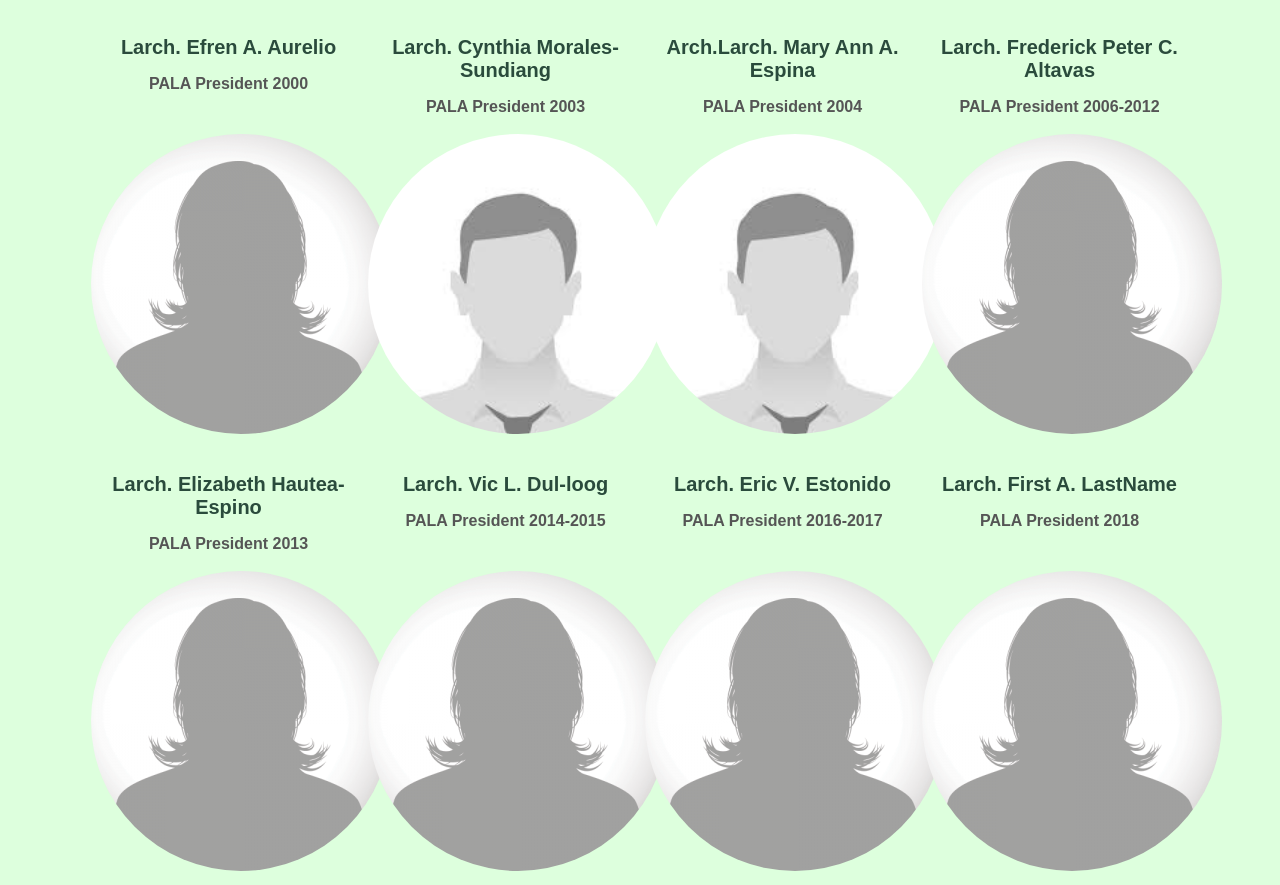
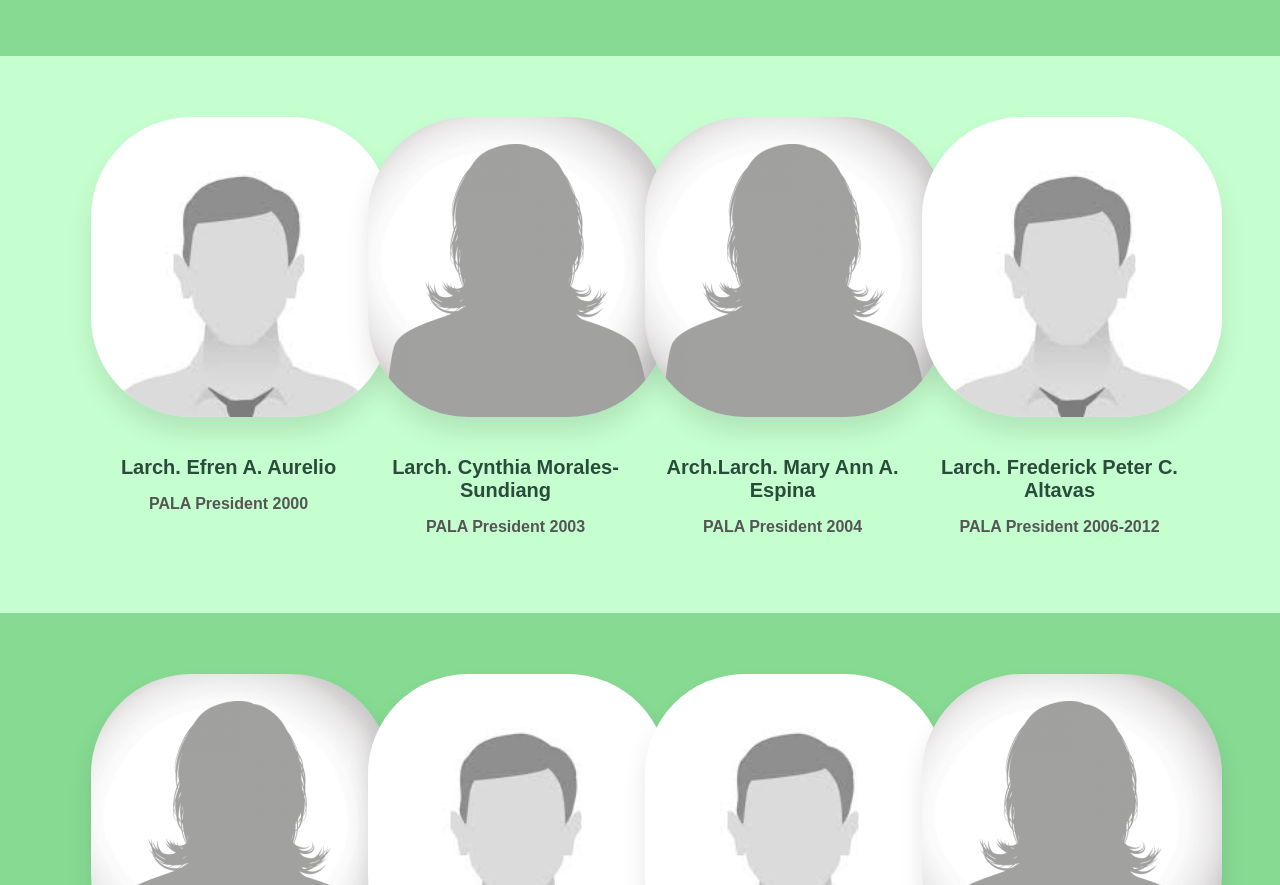
Before and after one commit to osn256/websystem_mmdc_osiasn, a plain HTML site: page pastpresident.html in a window 1280 px wide. Shown: the part 2543-3428 px from the top of the page. Drawn offline with Linux system fonts and the light colour scheme.

Commit message:
added background colors,animation and spacing corrections

```diff
--- a/pastpresident.html
+++ b/pastpresident.html
@@ -75,7 +75,7 @@
         </div>
     </div>
 
-    <div class="row">
+    <div class="row2">
         <div class="column">
             <img src="images/lady.png" alt="Image 1" width="300" height="300">
             <h3>Larch. Zenaida dela Cruz-Galingan</h3>
@@ -122,7 +122,7 @@
     </div>
 
 
-    <div class="row">
+    <div class="row2">
         <div class="column">
             <img src="images/men.jpg" alt="Image 1" width="300" height="300">
             <h3>Larch. Efren A. Aurelio</h3>
@@ -169,7 +169,7 @@
     </div>
 
 
-    <div class="row">
+    <div class="row2">
         <div class="column">
             <img src="images/lady.png" alt="Image 4" width="300" height="300">
             <h3>Larch. First A. LastName </h3>
@@ -194,7 +194,7 @@
 
     <div class="row">
         <div class="column">
-            <img src="images/lady.png" alt="Image 4" width="300" height="300">
+            <img src="images/men.jpg" alt="Image 4" width="300" height="300">
             <h3>Larch. Norman Brito </h3>
             <p>PALA President 2023-2024</p>
         </div>
--- a/styles/pastpres.css
+++ b/styles/pastpres.css
@@ -423,6 +423,20 @@
     margin: 0-10px;
     padding-left: 100px;
     padding-right: 100px;
+    padding-top: 60px;
+    padding-bottom: 60px;
+    background-color: #86da92;
+}
+.row2 {
+    display: flex;
+    /*flex-wrap: wrap;*/
+    justify-content: space-between;
+    margin: 0-10px;
+    padding-left: 100px;
+    padding-right: 100px;
+    padding-top: 60px;
+    padding-bottom: 60px;
+    background-color: #c6ffcf;
 }
 
 .column {
@@ -435,8 +449,9 @@
 .column img {
     /*width: 100%; /* Ensures the image fits the column width */
     object-fit: cover;
-    border-radius: 150px;
+    border-radius: 100px;
     margin-bottom: 25px;
+    box-shadow: 0 16px 24px rgba(0, 0, 0, 0.1);
     transition: transform 0.3s;
 }
 .column img:hover {
```
Also changed, not shown: styles/styles.css (+12 -8 lines).
